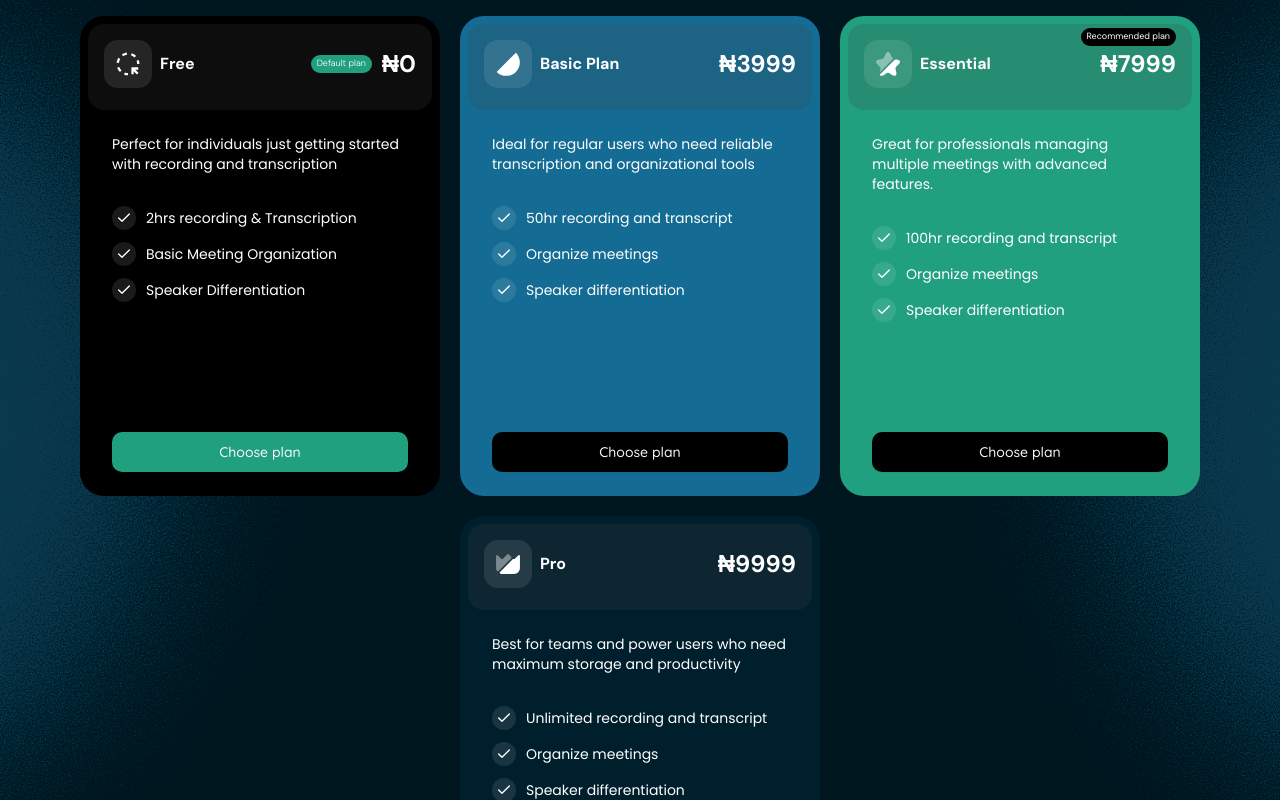
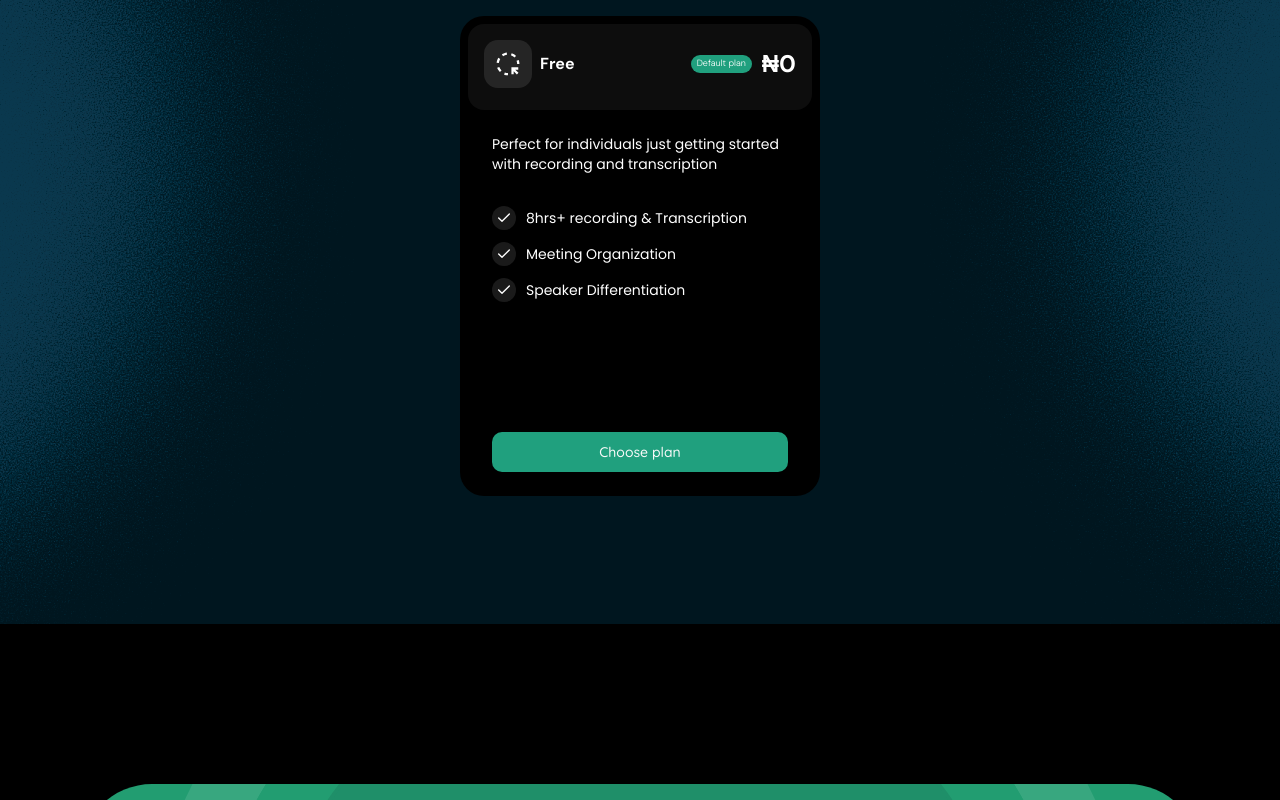
Before and after one commit to Devon-Technologies-LTD/meetsession-website, a Next.js app: page / in a window 1280 px wide. Shown: the part 3820-4620 px from the top of the page. Built offline with nearby package versions, Linux system fonts and the light colour scheme; no server answers; a web font is replaced by a local one.

Commit message:
feat: modify plan features and remove plans except free tier

```diff
--- a/src/features/base/components/pricing.tsx
+++ b/src/features/base/components/pricing.tsx
@@ -13,9 +13,11 @@ import { generateTierColor } from "../lib/utils";
 import { CheckIcon } from "lucide-react";
 import { Button } from "@/components/ui/button";
 import { FreePlanIcon } from "@/components/icons/free-plan-icon";
+/*
 import { BasicPlanIcon } from "@/components/icons/basic-plan-icon";
 import { EssentialPlanIcon } from "@/components/icons/essential-plan-icon";
 import { ProPlanIcon } from "@/components/icons/pro-plan-icon";
+*/
 
 export function Pricing() {
   return (
@@ -170,8 +172,8 @@ const priceList: TTier[] = [
     description:
       "Perfect for individuals just getting started with recording and transcription",
     features: [
-      "2hrs recording & Transcription",
-      "Basic Meeting Organization",
+      "8hrs+ recording & Transcription",
+      "Meeting Organization",
       "Speaker Differentiation",
     ],
     link: "",
@@ -179,6 +181,7 @@ const priceList: TTier[] = [
     icon: <FreePlanIcon />,
     themeColor: "black",
   },
+  /*
   {
     id: 2,
     title: "Basic Plan",
@@ -187,8 +190,8 @@ const priceList: TTier[] = [
       "Ideal for regular users who need reliable transcription and organizational tools",
     link: "",
     features: [
-      "50hr recording and transcript",
-      "Organize meetings",
+      "30hr+ recording and transcription",
+      "Meeting organization",
       "Speaker differentiation",
     ],
     icon: <BasicPlanIcon />,
@@ -202,8 +205,8 @@ const priceList: TTier[] = [
       "Great for professionals managing multiple meetings with advanced features.",
     link: "",
     features: [
-      "100hr recording and transcript",
-      "Organize meetings",
+      "50hr+ recording and transcript",
+      "Meeting organization",
       "Speaker differentiation",
     ],
     icon: <EssentialPlanIcon />,
@@ -218,11 +221,12 @@ const priceList: TTier[] = [
       "Best for teams and power users who need maximum storage and productivity",
     link: "",
     features: [
-      "Unlimited recording and transcript",
-      "Organize meetings",
+      "60hr+ recording and transcript",
+      "Meeting organization",
       "Speaker differentiation",
     ],
     icon: <ProPlanIcon />,
     themeColor: "midnight-blue",
   },
+  */
 ];
```
